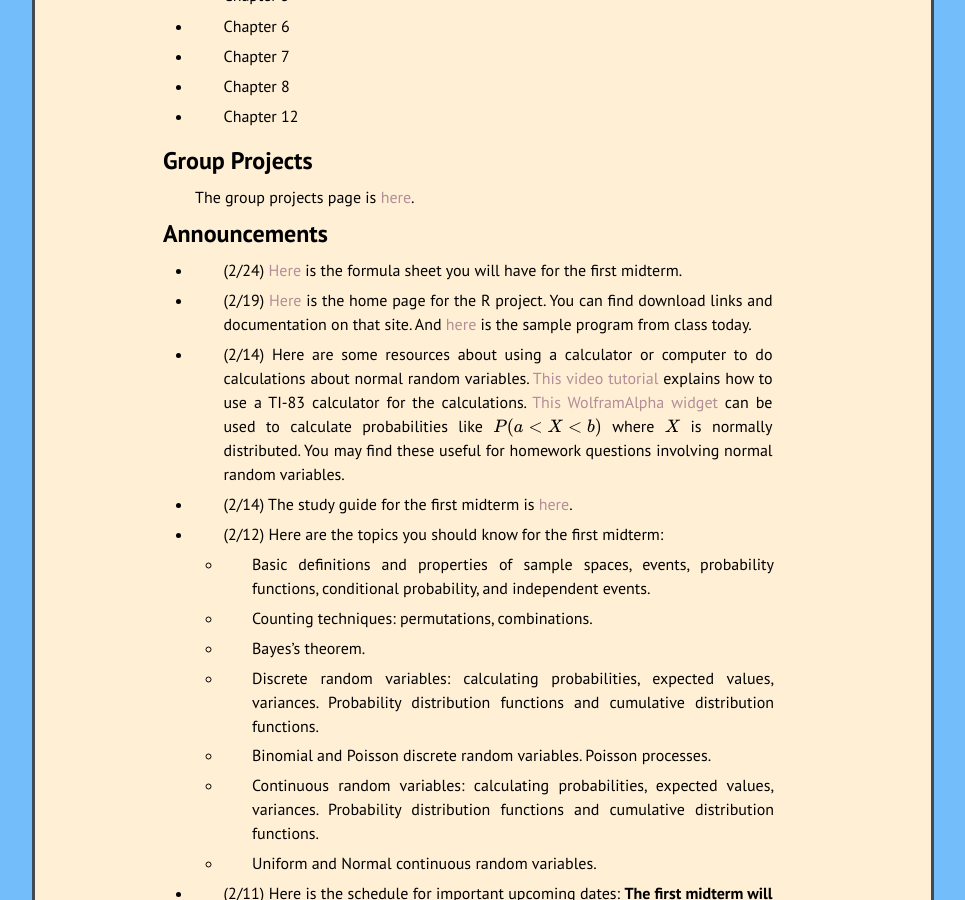
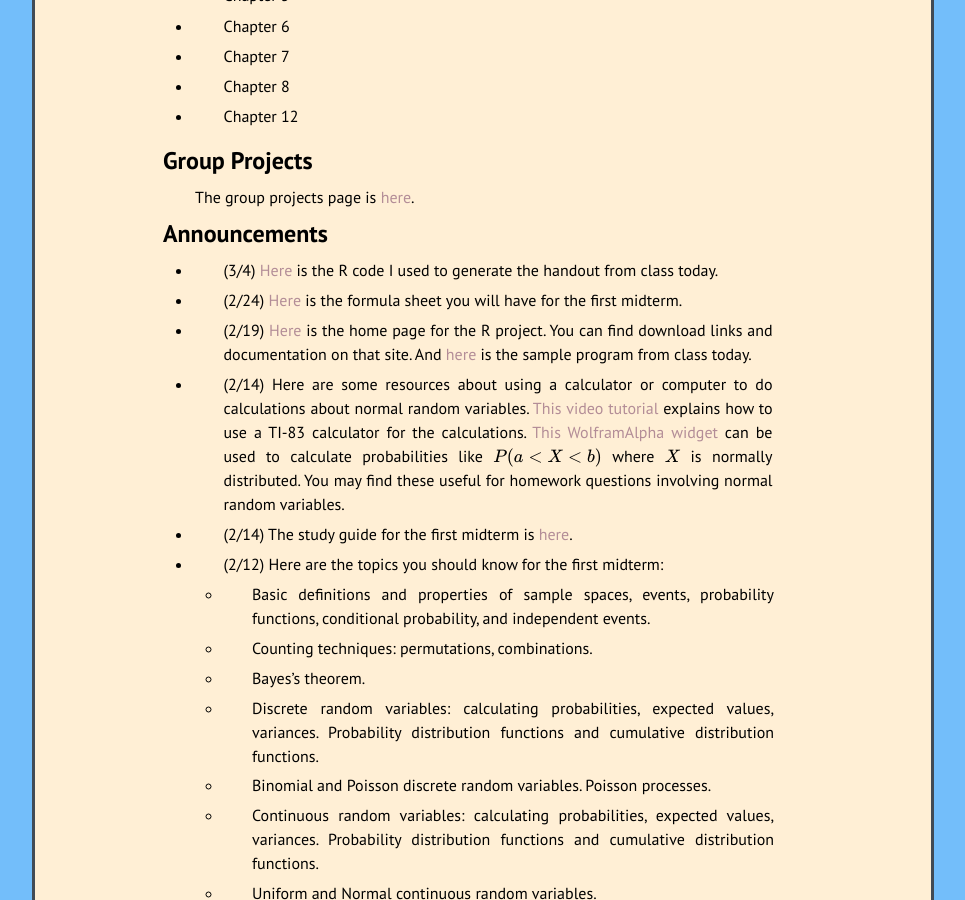
Before and after one commit to kamerynjw/kamerynjw.github.io, a Jekyll site: the page built from teaching/2020/math372.md, in a window 1280 px wide and 900 px high, scrolled down 493 px. Shown: the whole window, without its empty margins (157-1122 px from the left). Built offline with Jekyll 4.4.1, drawn with Linux system fonts in a browser that asks for light colours; nearby versions of some CDN libraries; formulas are drawn with MathJax 3.

Commit message:
added R code for in-class handout

```diff
--- a/teaching/2020/math372.md
+++ b/teaching/2020/math372.md
@@ -38,6 +38,8 @@ The group projects page is [here]({{ page.url }}group-project/).
 
 Announcements
 -------------
+
+* (3/4) [Here]({{ page.url }}sample_means.R) is the R code I used to generate the handout from class today.
 
 * (2/24) [Here]({{ page.url }}formula-sheet-exam1.pdf) is the formula sheet you will have for the first midterm.
 
```
Also changed, not shown: 1 other file.
